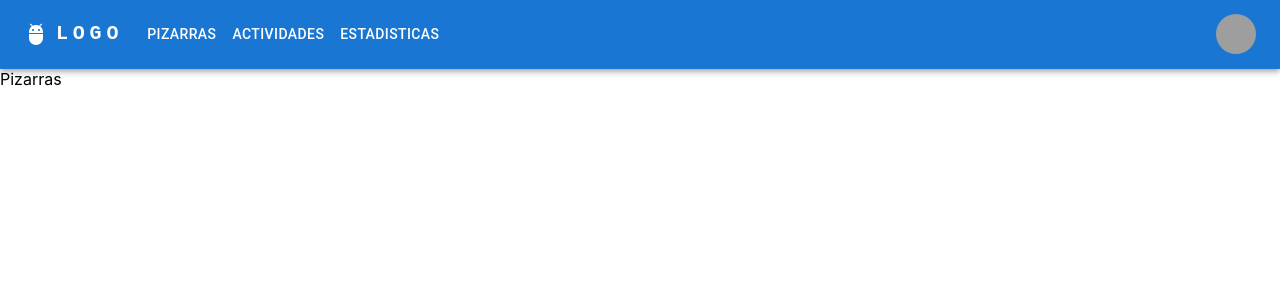
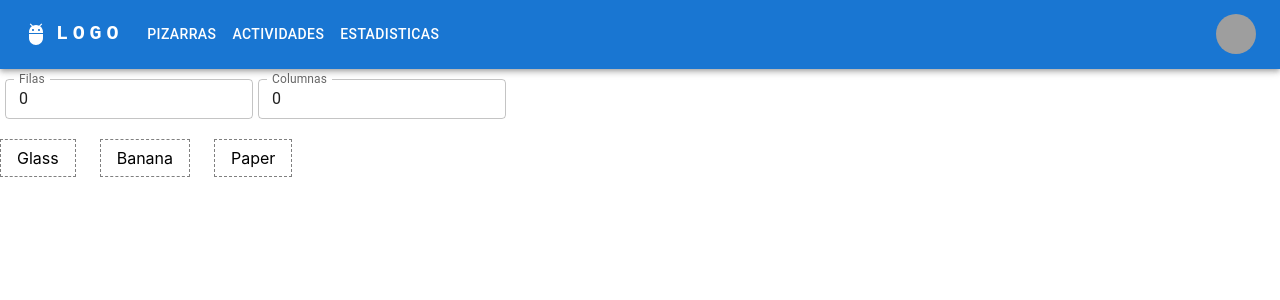
Before and after one commit to RHV044/pictogramas-web, a React (Create React App) app: page /pizarras in a window 1280 px wide. Shown: the top 300 px of the page. Built offline with nearby package versions, Linux system fonts and the light colour scheme; grey boxes are pictures that could not be loaded.

Commit message:
actualizacion de configuracion

```diff
--- a/package.json
+++ b/package.json
@@ -21,6 +21,8 @@
     "idb-query": "^1.3.0",
     "json-merge-patch": "^1.0.2",
     "react": "^18.1.0",
+    "react-dnd": "^16.0.1",
+    "react-dnd-html5-backend": "^16.0.1",
     "react-dom": "^18.1.0",
     "react-redux": "^8.0.2",
     "react-router-dom": "^6.3.0",
--- a/src/App.tsx
+++ b/src/App.tsx
@@ -10,12 +10,17 @@ import Configuracion from './configuracion/configuracion';
 import Pizarras from './pizarras/pizarras';
 import Estadisticas from './estadisticas/estadisticas';
 import Actividades from './actividades/actividades';
+import { DndProvider } from 'react-dnd';
+import { HTML5Backend } from 'react-dnd-html5-backend'
 
 function App() {
 
   return (
+    <div>
+    <DndProvider backend={HTML5Backend}>
       <BrowserRouter>
         <Routes>
+
             <Route path="/cuenta/seleccionar" element={<SeleccionarCuenta props={undefined} />} />
             <Route path="/cuenta/modificar" element={<ModificarCuenta props={undefined} />} />
             <Route path="/cuenta/vincular" element={<VincularCuenta props={undefined} />} />
@@ -30,8 +35,11 @@ function App() {
             <Route path="/" element={<Navigate to="/cuenta/seleccionar" />} />
             <Route path="/pictogramas-web" element={<Navigate to="/cuenta/seleccionar" />} />
             <Route path="/cambiarcuenta" element={<Navigate to="/cuenta/seleccionar" />} />
+
         </Routes>
       </BrowserRouter>
+    </DndProvider>
+    </div>
   );
 }
 
--- a/src/commons/appBar.tsx
+++ b/src/commons/appBar.tsx
@@ -43,7 +43,7 @@ const ResponsiveAppBar = () => {
   }
 
   return (
-    <AppBar position="static">
+    <AppBar position="static" style={{marginBottom: 10}}>
       <Container maxWidth="xl">
         <Toolbar disableGutters>
           <AdbIcon sx={{ display: { xs: 'none', md: 'flex' }, mr: 1 }} />
--- a/src/login/components/crearCuenta.tsx
+++ b/src/login/components/crearCuenta.tsx
@@ -27,7 +27,7 @@ const CrearCuenta = (props: any) => {
           value={password} onChange={(evt) => {setPassword(evt.target.value)}}/>
         <Button type="button" color="primary" className="form__custom-button"
           onClick={async () => {
-            let usuario = await CrearUsuario({nombreUsuario: username, password: password})
+            let usuario = await CrearUsuario({nombreUsuario: username, password: password, aac:false, aacColor: false, hair: false, sex: false, skin:false, violence: false})
             await db.putOrPatchValue("usuarios", usuario)
             navigate("/cuenta/seleccionar" + location.search);
           }}
--- /dev/null
+++ b/src/pizarras/cellDrop.tsx
@@ -0,0 +1,40 @@
+import type { CSSProperties, FC } from 'react'
+import { useDrop } from 'react-dnd'
+
+const style: CSSProperties = {
+  height: '12rem',
+  width: '12rem',
+  marginRight: '1.5rem',
+  marginBottom: '1.5rem',
+  color: 'white',
+  padding: '1rem',
+  textAlign: 'center',
+  fontSize: '1rem',
+  lineHeight: 'normal',
+  float: 'left',
+}
+
+export const CellDrop: FC = () => {
+  const [{ canDrop, isOver }, drop] = useDrop(() => ({
+    accept: 'box',
+    drop: () => ({ name: 'Dropeame cosas' }),
+    collect: (monitor) => ({
+      isOver: monitor.isOver(),
+      canDrop: monitor.canDrop(),
+    }),
+  }))
+
+  const isActive = canDrop && isOver
+  let backgroundColor = '#222'
+  if (isActive) {
+    backgroundColor = 'darkgreen'
+  } else if (canDrop) {
+    backgroundColor = 'darkkhaki'
+  }
+
+  return (
+    <div ref={drop} style={{ ...style, backgroundColor }} data-testid="dustbin">
+      {isActive ? 'Release to drop' : 'Drag a box here'}
+    </div>
+  )
+}
--- /dev/null
+++ b/src/pizarras/draggableBox.tsx
@@ -0,0 +1,45 @@
+import type { CSSProperties, FC } from 'react'
+import { useDrag } from 'react-dnd'
+
+
+const style: CSSProperties = {
+  border: '1px dashed gray',
+  backgroundColor: 'white',
+  padding: '0.5rem 1rem',
+  marginRight: '1.5rem',
+  marginBottom: '1.5rem',
+  cursor: 'move',
+  float: 'left',
+}
+
+export interface BoxProps {
+  name: string
+}
+
+interface DropResult {
+  name: string
+}
+
+export const Box: FC<BoxProps> = function Box({ name }) {
+  const [{ isDragging }, drag] = useDrag(() => ({
+    type: 'box',
+    item: { name },
+    end: (item, monitor) => {
+      const dropResult = monitor.getDropResult<DropResult>()
+      if (item && dropResult) {
+        alert(`You dropped ${item.name} into ${dropResult.name}!`)
+      }
+    },
+    collect: (monitor) => ({
+      isDragging: monitor.isDragging(),
+      handlerId: monitor.getHandlerId(),
+    }),
+  }))
+
+  const opacity = isDragging ? 0.4 : 1
+  return (
+    <div ref={drag} style={{ ...style, opacity }} data-testid={`box`}>
+      {name}
+    </div>
+  )
+}
--- a/src/pizarras/pizarras.tsx
+++ b/src/pizarras/pizarras.tsx
@@ -1,11 +1,73 @@
-import ResponsiveAppBar from "../commons/appBar";
+import {
+  Paper,
+  Table,
+  TableBody,
+  TableCell,
+  TableHead,
+  TableRow,
+  TextField,
+} from '@mui/material';
+import { Box } from './draggableBox';
+import { useState } from 'react';
+import ResponsiveAppBar from '../commons/appBar';
+import { CellDrop } from './cellDrop';
 
-export default function Pizarras(){
+export default function Pizarras(this: any) {
+  const [filas, setFilas] = useState(0);
+  const [columnas, setColumnas] = useState(0);
 
-  return(
+  return (
     <div>
       <ResponsiveAppBar />
-      Pizarras
+      <TextField
+        style={{ marginLeft: 5 }}
+        label="Filas"
+        id="outlined-size-small"
+        value={filas}
+        inputProps={{ inputMode: 'numeric', pattern: '[0-9]*' }}
+        onChange={(evt) => setFilas(parseInt(evt?.target?.value))}
+        size="small"
+      />
+      <TextField
+        style={{ marginLeft: 5 }}
+        label="Columnas"
+        id="outlined-size-small"
+        value={columnas}
+        inputProps={{ inputMode: 'numeric', pattern: '[0-9]*' }}
+        onChange={(evt) => setColumnas(parseInt(evt?.target?.value))}
+        size="small"
+      />
+      <br />
+      <Table component={Paper}>
+        <Table sx={{ width: '100%', height: '100%' }} aria-label="simple table">
+          <TableHead></TableHead>
+          <TableBody>
+            {Array.from(Array(filas), (e, f) => {
+              return (
+                <TableRow key={f}>
+                  {Array.from(Array(columnas), (d, c) => {
+                    return (
+                      <TableCell key={c}>
+                        <div style={{ overflow: 'hidden', clear: 'both' }}>
+                          <CellDrop />
+                        </div>
+                      </TableCell>
+                    );
+                  })}
+                </TableRow>
+              );
+            })}
+          </TableBody>
+        </Table>
+      </Table>
+      <br />
+      <div>
+        <div style={{ overflow: 'hidden', clear: 'both' }}>
+          <Box name="Glass" />
+          <Box name="Banana" />
+          <Box name="Paper" />
+        </div>
+      </div>
     </div>
-  )
+  );
 }
```
Also changed, not shown: src/configuracion/configuracion.tsx (+105 -41 lines), src/login/model/usuario.ts (+6 -6 lines), 1 other file (tests, documents, lock files or other folders). Lines whose indentation alone changed are shown as unchanged.
